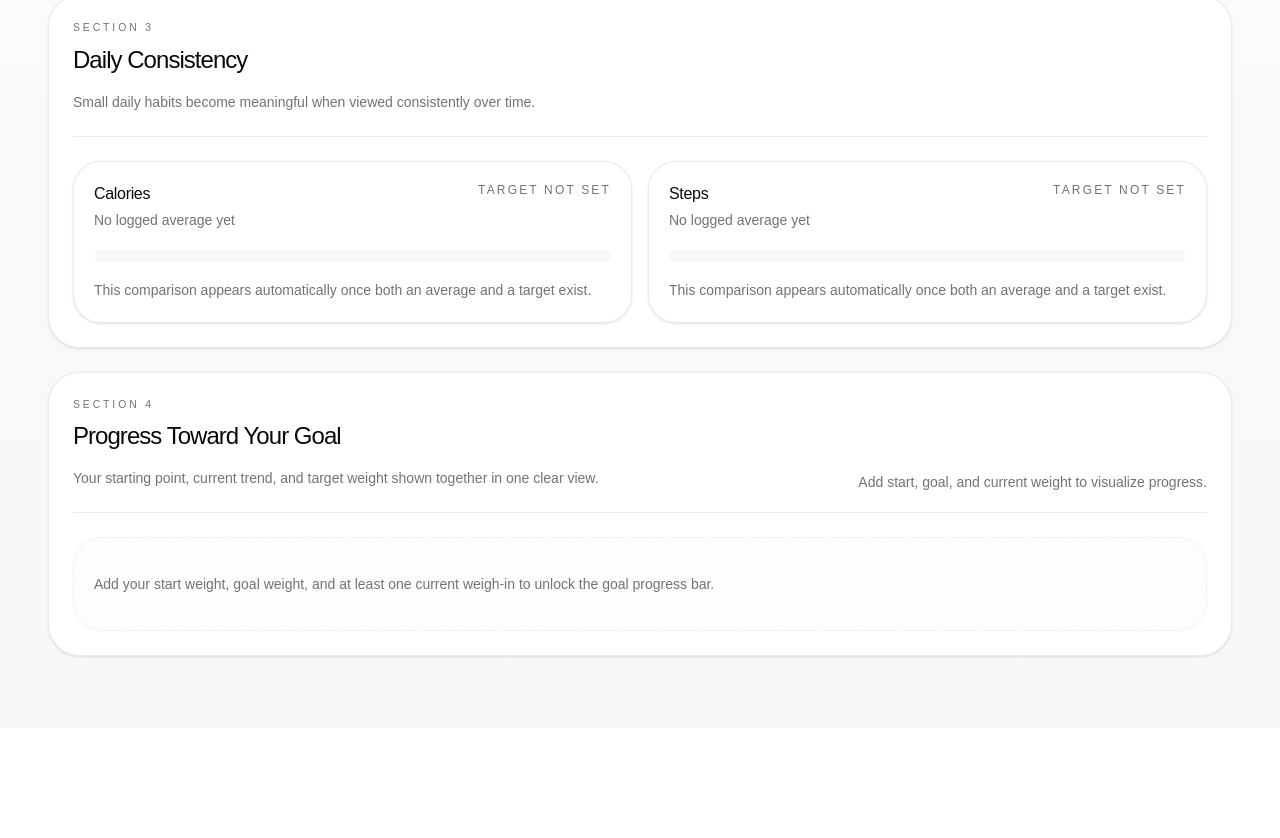
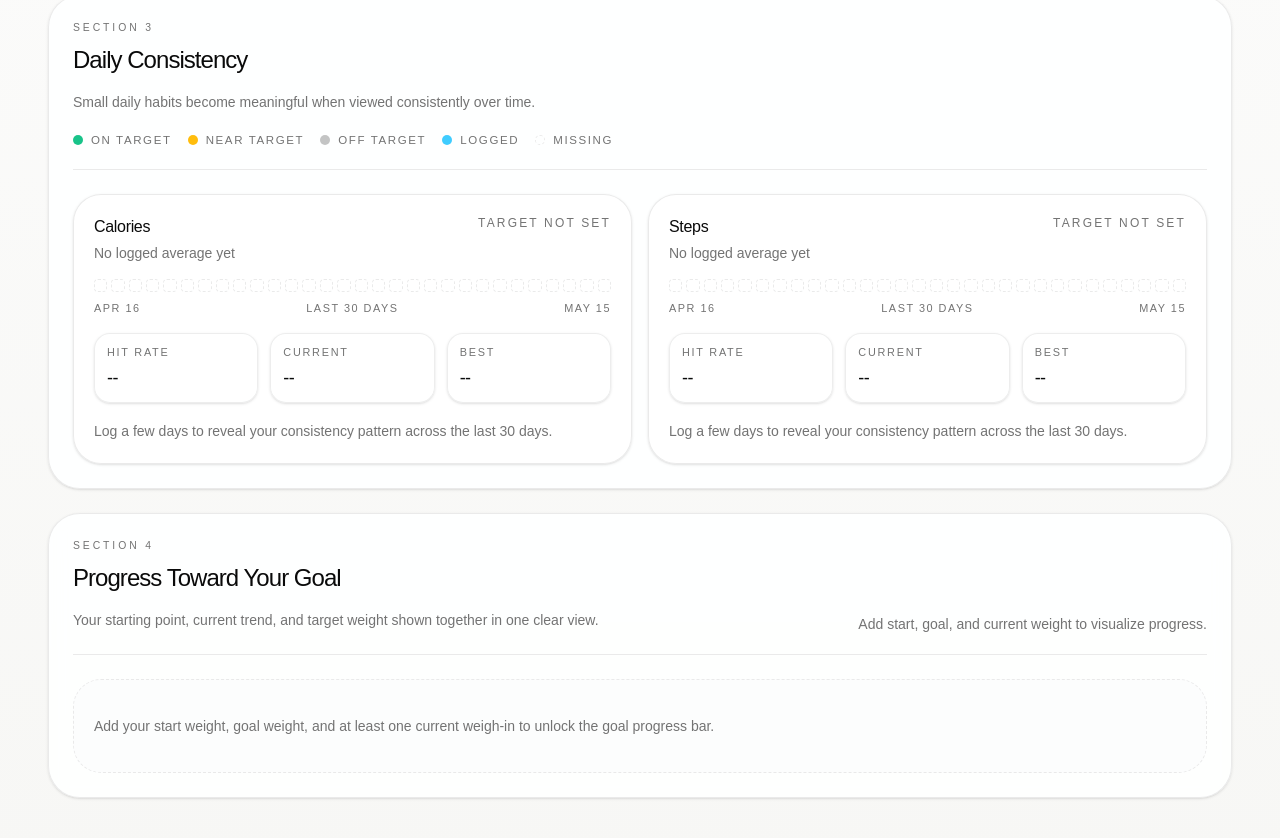
Before and after one commit to lumachroma/leanlog, a React (Vite) app: page / in a window 1280 px wide. Shown: the part 998-1836 px from the top of the page. Before the commit the page ends 1726 px from the top, so only its background shows below. Built offline with nearby package versions, Linux system fonts and the light colour scheme.

Commit message:
feat: implement consistency tracking metrics and visualization components

```diff
--- /dev/null
+++ b/src/components/app/ConsistencyTrackingChart.helpers.js
@@ -0,0 +1,58 @@
+import { CONSISTENCY_DAY_WINDOW } from '@/lib/consistency-metrics'
+
+const shortDateFormatter = new Intl.DateTimeFormat('en-US', {
+  month: 'short',
+  day: 'numeric',
+})
+
+const formatDayCount = (count) => `${count} ${count === 1 ? 'day' : 'days'}`
+
+export const formatConsistencyDateLabel = (date) =>
+  shortDateFormatter.format(new Date(`${date}T00:00:00`))
+
+export const getConsistencyStateClassName = (state) => {
+  switch (state) {
+    case 'hit':
+      return 'bg-emerald-500/90 ring-1 ring-emerald-500/20'
+    case 'close':
+      return 'bg-amber-400/95 ring-1 ring-amber-400/20'
+    case 'off':
+      return 'bg-foreground/24 ring-1 ring-foreground/8'
+    case 'logged':
+      return 'bg-sky-400/75 ring-1 ring-sky-400/20'
+    default:
+      return 'border border-dashed border-border/80 bg-background/70'
+  }
+}
+
+export const getConsistencyStateLabel = (state) => {
+  switch (state) {
+    case 'hit':
+      return 'On target'
+    case 'close':
+      return 'Near target'
+    case 'off':
+      return 'Off target'
+    case 'logged':
+      return 'Logged without target'
+    default:
+      return 'No entry'
+  }
+}
+
+export const getConsistencySummaryText = ({
+  label,
+  summary,
+  hasTarget,
+  dayWindow = CONSISTENCY_DAY_WINDOW,
+}) => {
+  if (!summary.loggedDays) {
+    return `Log a few days to reveal your consistency pattern across the last ${dayWindow} days.`
+  }
+
+  if (!hasTarget) {
+    return `${summary.loggedDays} of the last ${dayWindow} days have logged ${label.toLowerCase()}. Add a target to unlock hit rates and streaks.`
+  }
+
+  return `${summary.hitDays} of ${summary.loggedDays} logged days hit target${summary.closeDays ? `, with ${formatDayCount(summary.closeDays)} close.` : '.'}`
+}
--- a/src/components/app/ConsistencyTrackingChart.jsx
+++ b/src/components/app/ConsistencyTrackingChart.jsx
@@ -1,5 +1,29 @@
 import { SectionHeading } from '@/components/app/SectionHeading'
+import {
+  CONSISTENCY_DAY_WINDOW,
+  getConsistencyMetricDetails,
+} from '@/lib/consistency-metrics'
 import { formatAverage, numberFormatter } from '@/lib/display-formatters'
+
+import {
+  formatConsistencyDateLabel,
+  getConsistencyStateClassName,
+  getConsistencyStateLabel,
+  getConsistencySummaryText,
+} from './ConsistencyTrackingChart.helpers'
+
+function SummaryMetric({ label, value }) {
+  return (
+    <div className="rounded-[1rem] border border-border/70 bg-background/70 px-3 py-2.5 shadow-sm">
+      <p className="text-[0.68rem] font-medium uppercase tracking-[0.16em] text-muted-foreground">
+        {label}
+      </p>
+      <p className="mt-1 text-lg font-medium tracking-[-0.03em] text-foreground">
+        {value}
+      </p>
+    </div>
+  )
+}
 
 function ConsistencyMetric({
   label,
@@ -8,18 +32,24 @@ function ConsistencyMetric({
   suffix,
   delta,
   prefersLower,
+  points,
 }) {
   const hasAverage = average !== null
-  const hasTarget = target !== null && target > 0
-  const scaleMax = Math.max(average ?? 0, target ?? 0, 1)
-  const averageWidth = hasAverage ? `${(average / scaleMax) * 100}%` : '0%'
-  const targetOffset = hasTarget ? `${(target / scaleMax) * 100}%` : null
-  const isOnTrack =
-    hasAverage && hasTarget
-      ? prefersLower
-        ? average <= target
-        : average >= target
-      : null
+  const { days, hasTarget, summary, windowStartDate, windowEndDate } =
+    getConsistencyMetricDetails({
+      field: suffix === 'kcal' ? 'calories' : 'steps',
+      points,
+      prefersLower,
+      target,
+    })
+  const firstDateLabel = formatConsistencyDateLabel(windowStartDate)
+  const lastDateLabel = formatConsistencyDateLabel(windowEndDate)
+  const summaryText = getConsistencySummaryText({
+    dayWindow: CONSISTENCY_DAY_WINDOW,
+    hasTarget,
+    label,
+    summary,
+  })
 
   return (
     <article className="rounded-[1.75rem] border border-border/80 bg-background/80 p-4 shadow-sm sm:p-5">
@@ -39,32 +69,54 @@ function ConsistencyMetric({
         </span>
       </div>
 
-      <div className="relative mt-4 h-3 rounded-full bg-muted/70 sm:mt-5">
-        <div
-          className={`h-full rounded-full transition-all ${
-            isOnTrack === null
-              ? 'bg-muted-foreground/30'
-              : isOnTrack
-                ? 'bg-emerald-500/80'
-                : 'bg-amber-500/85'
-          }`}
-          style={{ width: averageWidth }}
+      <div
+        className="mt-4 grid gap-1"
+        style={{
+          gridTemplateColumns: `repeat(${CONSISTENCY_DAY_WINDOW}, minmax(0, 1fr))`,
+        }}
+      >
+        {days.map((day) => (
+          <div
+            key={`${label}-${day.date}`}
+            className={`aspect-square rounded-[4px] ${getConsistencyStateClassName(day.state)}`}
+            aria-label={`${label} on ${formatConsistencyDateLabel(day.date)}: ${getConsistencyStateLabel(day.state)}${day.value !== null ? ` (${formatAverage(day.value, suffix)})` : ''}`}
+            title={`${formatConsistencyDateLabel(day.date)} • ${getConsistencyStateLabel(day.state)}${day.value !== null ? ` • ${formatAverage(day.value, suffix)}` : ''}`}
+          />
+        ))}
+      </div>
+
+      <div className="mt-2 flex items-center justify-between text-[0.68rem] font-medium uppercase tracking-[0.14em] text-muted-foreground">
+        <span>{firstDateLabel}</span>
+        <span>Last 30 Days</span>
+        <span>{lastDateLabel}</span>
+      </div>
+
+      <div className="mt-4 grid grid-cols-3 gap-2 sm:gap-3">
+        <SummaryMetric
+          label="Hit rate"
+          value={summary.hitRate === null ? '--' : `${summary.hitRate}%`}
         />
-        {targetOffset ? (
-          <span
-            className="absolute top-1/2 h-5 w-[2px] -translate-x-1/2 -translate-y-1/2 rounded-full bg-foreground/70"
-            style={{ left: targetOffset }}
-          />
-        ) : null}
+        <SummaryMetric
+          label="Current"
+          value={summary.currentStreak === null ? '--' : `${summary.currentStreak}d`}
+        />
+        <SummaryMetric
+          label="Best"
+          value={summary.bestStreak === null ? '--' : `${summary.bestStreak}d`}
+        />
       </div>
 
       <p className="mt-3 text-sm leading-6 text-muted-foreground sm:mt-4">
-        {delta === null || !hasTarget
-          ? 'This comparison appears automatically once both an average and a target exist.'
-          : prefersLower
-            ? `${Math.abs(delta)} ${suffix} ${delta <= 0 ? 'under' : 'over'} target.`
-            : `${numberFormatter.format(Math.abs(delta))} ${suffix} ${delta >= 0 ? 'above' : 'below'} target.`}
+        {summaryText}
       </p>
+
+      {delta !== null && hasTarget ? (
+        <p className="mt-2 text-sm text-muted-foreground/90">
+          {prefersLower
+            ? `${Math.abs(delta)} ${suffix} ${delta <= 0 ? 'under' : 'over'} target on average.`
+            : `${numberFormatter.format(Math.abs(delta))} ${suffix} ${delta >= 0 ? 'above' : 'below'} target on average.`}
+        </p>
+      ) : null}
     </article>
   )
 }
@@ -73,10 +125,14 @@ function ConsistencyTrackingChart({
   calorieAverage,
   calorieTarget,
   calorieDelta,
+  caloriePoints = [],
   stepAverage,
   stepTarget,
   stepDelta,
+  stepPoints = [],
 }) {
+  const showLoggedLegend = calorieTarget === null || stepTarget === null
+
   return (
     <section className="rounded-[2rem] border border-border/80 bg-background/90 p-5 shadow-sm backdrop-blur sm:p-6">
       <div className="border-b border-border/80 pb-4 sm:pb-5">
@@ -85,6 +141,31 @@ function ConsistencyTrackingChart({
           title="Daily Consistency"
           description="Small daily habits become meaningful when viewed consistently over time."
         />
+
+        <div className="mt-4 flex flex-wrap items-center gap-x-4 gap-y-2 text-[0.72rem] font-medium uppercase tracking-[0.14em] text-muted-foreground">
+          <span className="inline-flex items-center gap-2">
+            <span className="size-2.5 rounded-full bg-emerald-500/90" />
+            On target
+          </span>
+          <span className="inline-flex items-center gap-2">
+            <span className="size-2.5 rounded-full bg-amber-400/95" />
+            Near target
+          </span>
+          <span className="inline-flex items-center gap-2">
+            <span className="size-2.5 rounded-full bg-foreground/24" />
+            Off target
+          </span>
+          {showLoggedLegend ? (
+            <span className="inline-flex items-center gap-2">
+              <span className="size-2.5 rounded-full bg-sky-400/75" />
+              Logged
+            </span>
+          ) : null}
+          <span className="inline-flex items-center gap-2">
+            <span className="size-2.5 rounded-full border border-dashed border-border/80 bg-background/70" />
+            Missing
+          </span>
+        </div>
       </div>
 
       <div className="mt-4 grid gap-4 sm:mt-6 lg:grid-cols-2">
@@ -95,6 +176,7 @@ function ConsistencyTrackingChart({
           suffix="kcal"
           delta={calorieDelta}
           prefersLower={true}
+          points={caloriePoints}
         />
         <ConsistencyMetric
           label="Steps"
@@ -103,6 +185,7 @@ function ConsistencyTrackingChart({
           suffix="steps"
           delta={stepDelta}
           prefersLower={false}
+          points={stepPoints}
         />
       </div>
     </section>
--- a/src/components/app/DashboardSection.jsx
+++ b/src/components/app/DashboardSection.jsx
@@ -151,9 +151,11 @@ function DashboardSection({
         calorieAverage={metrics.calorieAverage}
         calorieTarget={dailyCalorieTarget}
         calorieDelta={calorieDelta}
+        caloriePoints={chartSeries.calorieTrend}
         stepAverage={metrics.stepAverage}
         stepTarget={dailyStepTarget}
         stepDelta={stepDelta}
+        stepPoints={chartSeries.stepTrend}
       />
 
       <GoalProgressChart
```
Also changed, not shown: src/lib/consistency-metrics.js (added), 2 other files (tests, documents, lock files or other folders).
